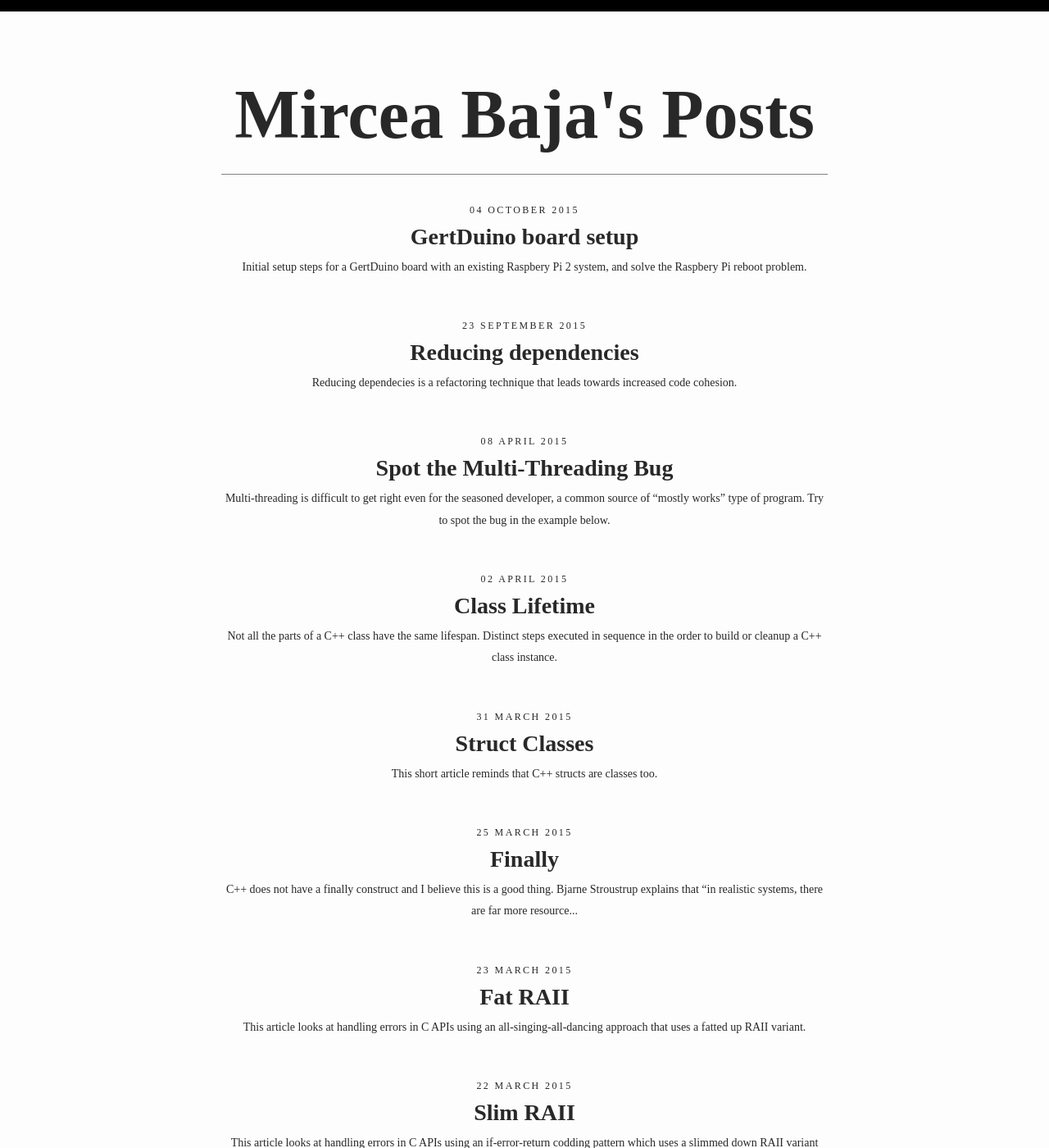
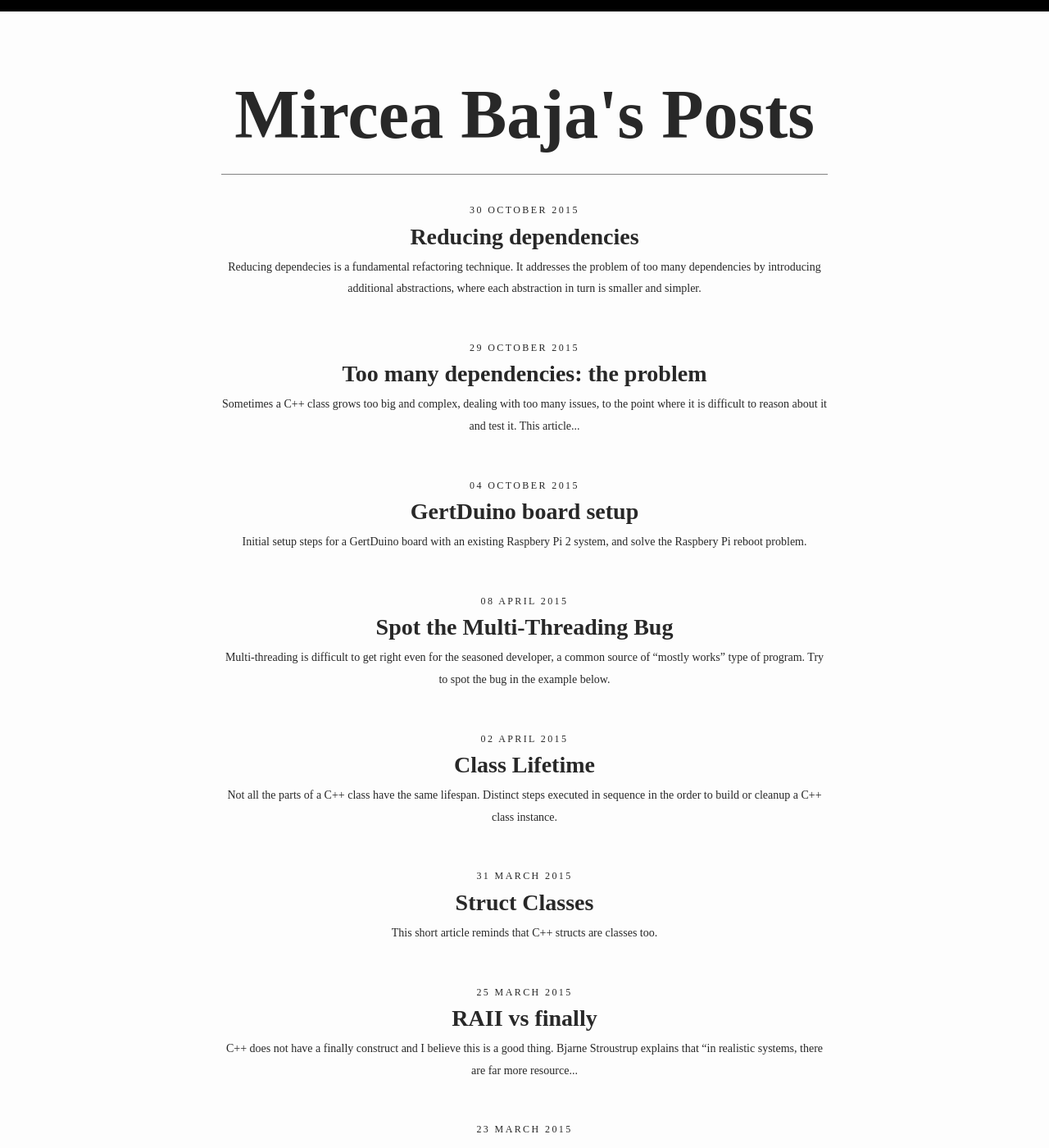
Before and after one commit to bajamircea/bajamircea.github.io, a Jekyll site: the page built from index.html, in a window 1280 px wide and 1400 px high. Shown: the whole window at 82% size. Built offline with Jekyll 4.4.1, drawn with Linux system fonts in a browser that asks for light colours; nearby versions of some CDN libraries; the list of posts is cut into pages by our own code; part of the change alters nothing that is shown.

Commit message:
Split dependecy article

```diff
--- a/_posts/2015-03-25-finally.markdown
+++ b/_posts/2015-03-25-finally.markdown
@@ -1,6 +1,6 @@
 ---
 layout: post
-title: 'Finally'
+title: 'RAII vs finally'
 categories: coding cpp
 ---
 
--- a/_posts/2015-09-23-dependency-reduction.markdown
+++ /dev/null
@@ -1,211 +0,0 @@
----
-layout: post
-title: 'Reducing dependencies'
-categories: coding cpp
----
-
-Reducing dependecies is a refactoring technique that leads towards increased
-code cohesion.
-
-
-# Description
-
-Say we have a C++ program that deals with objects in room. Here's how a
-fictional `room` class might look like:
-
-### room.h (initial)
-{% highlight c++ linenos %}
-#include "hinge.h"
-#include "knob.h"
-#include "display.h"
-#include "remote.h"
-
-class room
-{
-  hinge hinge_;
-  knob knob_;
-  display display_;
-  remote remote_;
-
-public:
-  void chillax();
-
-private:
-  void open_door();
-  void start_tv();
-};
-{% endhighlight %}
-
-### room.cpp (initial)
-{% highlight c++ linenos %}
-#include "room.h"
-
-void room::chillax() {
-  open_door();
-  start_tv();
-};
-
-void room::open_door() {
-  knob_.turn();
-  knob_.push();
-  hinge_.screech();
-  knob_.release();
-}
-
-void room::start_tv() {
-  display_.plug_in();
-  remote_.press_button();
-}
-{% endhighlight %}
-
-I've tried to ilustate that the `room` class seems to micromanage two sets of
-objects: one belonging to a `door` and another set belonging to a `tv`.  Here's
-how the code above would look like when refactored to reduce the number of
-dependencies:
-
-### door.h (new)
-{% highlight c++ linenos %}
-#include "hinge.h"
-#include "knob.h"
-
-class door
-{
-  hinge hinge_;
-  knob knob_;
-
-public:
-  void open();
-};
-{% endhighlight %}
-
-### door.cpp (new)
-{% highlight c++ linenos %}
-#include "door.h"
-
-void door::open() {
-  knob_.turn();
-  knob_.push();
-  hinge_.screech();
-  knob_.release();
-}
-{% endhighlight %}
-
-### tv.h (new)
-{% highlight c++ linenos %}
-#include "display.h"
-#include "remote.h"
-
-class tv
-{
-  display display_;
-  remote remote_;
-
-public:
-  void start();
-};
-{% endhighlight %}
-
-### tv.cpp (new)
-{% highlight c++ linenos %}
-#include "tv.h"
-
-void tv::start() {
-  display_.plug_in();
-  remote_.press_button();
-}
-{% endhighlight %}
-
-### room.h (refactored)
-{% highlight c++ linenos %}
-#include "door.h"
-#include "tv.h"
-
-class room
-{
-  door door_;
-  tv tv_;
-
-public:
-  void chillax();
-};
-{% endhighlight %}
-
-### room.cpp (refactored)
-{% highlight c++ linenos %}
-#include "room.h"
-
-void room::chillax() {
-  door_.open();
-  tv_.start();
-};
-{% endhighlight %}
-
-
-# Smells
-
-Was it worth it? In the fictional example above, probably not: the original
-class was quite small to start with. Let's go through a few
-smells (indications that something is wrong) requiring this kind of refactoring
-to reduce dependencies.
-
-One indication is a large number of `#include` directives. In general a file
-including more than about half a dozen other files indicates that it's content
-tries to link too many things together at the same time. Examples of exceptions are:
-
-- `<windows.h>` would include lots of other headers. Changing that is might not
-  be feasible for backward compatibilty reasons.
-- Some entry point of the application where many objects are linked together.
-- Would not count something like `<boost/noncopyable.hpp>
-- Would count a sequence including `<vector>`, `<set>`, `<map>` and
-  `<algorithm>` like one (it's using some standard containers)
-
-Linked to the above, another indication is a large number of member variables.
-
-Large files. For me above 500 lines is becomming large. One example exception
-is very simple, very low complexity code (e.g. some giant switch maping a enum to
-strings).
-
-Groupings of member functions and/or variables. E.g. in the initial code above
-the knob, the handler and open_door are codewise grouped together.
-
-Another smell are classes called `SomethingManager`, `SomethingAgent` or
-similar. They are symptoms of antropomorphic design (to cover in a following
-post) resulting in classes doing all the things related to whatever `Something`
-is.
-
-The smells above are not constraint to C++. Instead of `#include' read
-`require` for Ruby, or `import` for Java and the arguments are pretty much the
-same.
-
-
-# Obstacles
-
-Here are some obstacles on reducing the dependencies of unit of code.
-
-Inertia. People just don't want to change habits. The two responses you get are
-on the lines of:
-
-- "That's how we've written code since forever."
-- "I like to see all my code together, to be able to see what it's doing.". In
-  all fairness there some point to the last comment, it's all an act of
-  balancing and taste.
-
-The second obstacle is legacy code where concerns are mixed so it's not easy to
-identify islands of functionality that could be separated.
-
-The last obstacle is naming. In the initial example I used objects from the
-physical world. It was easy to identify that the knob and hinge belong to the
-door. We have words for this. For some problem domains, e.g. networking, again
-we have words, we know what sockets, addresses, buffers etc. mean.
-
-But in practice it's difficult to find good names for some new problem domain.
-The risk is that thare are too many classes named
-like`SomeClassThatHoldsThoseOtherTwoThingsTogether` that are not going to make
-instant sense to another developer. I find that pairing helps here. If you can
-find a name that at least the pair of you agree then there is chance is a OK
-name.
-
-# Conclusion
-
-Learning the technique of reducing dependencies is one of the tools that, if
-applied correctly, can result in a system that's easier to test and maintain.
--- /dev/null
+++ b/_posts/2015-10-29-dependency-problem.markdown
@@ -0,0 +1,128 @@
+---
+layout: post
+title: 'Too many dependencies: the problem'
+categories: coding cpp
+---
+
+Sometimes a C++ class grows too big and complex, dealing with too many issues,
+to the point where it is difficult to reason about it and test it. This article
+describes the problem.
+
+# The problem
+
+The generic issue is lack of clear, single, focused responsibility for a C++
+class. Let's go through a few smells (indications that something is wrong) requiring
+refactoring to reduce dependencies.
+
+Large files. For me a source file above 500 lines is becoming large. One
+example exception is very simple, very low complexity code (e.g. some giant
+switch maping an enum to strings).
+
+Another smell is a large number of member variables in a class, with no (or
+very loose) relationship to each other.
+
+Another smell are classes called `SomethingManager`, `SomethingAgent` or
+similar that grew over time to contain all the code related to whatever
+`Something` is. They are symptoms of antropomorphic design (to cover in a following
+post).
+
+Related to the above is a large number of `#include` directives required to
+support the amount of functionality in the class. In general a file including
+more than about half a dozen other files indicates that it's content tries to
+link too many things together at the same time. Examples of exceptions are:
+
+- Some entry point of the application where many objects are just linked
+  together.
+- Would not count basic utilities like `<boost/noncopyable.hpp>`.
+- Would count a sequence including `<vector>`, `<set>`, `<map>` and
+  `<algorithm>` like one (it's using some standard containers).
+- Some API header like `<windows.h>` would include lots of other headers.
+  Changing that might not be feasible for backward compatibilty reasons.
+
+Sometimes one can identify a group of member variables, that are used together
+in code, that are very loosely coupled with other groups of member variables of
+the same class.
+
+# Sample problem code
+
+Say we have a C++ program that deals with objects in a house. The entry point
+is a function called `chillax`. It performs the actions of a person that
+finishes a cup of tea, and then leaves the kitchen to go into the living room
+to watch TV. Between the rooms there is a door with knobs and a hinge that
+screeches. The TV is unplugged and has a remote.
+
+Here's how a fictional `house` class might look like:
+
+### house.h
+{% highlight c++ linenos %}
+#include "tea.h"
+#include "cup.h"
+#include "hinge.h"
+#include "knob.h"
+#include "display.h"
+#include "remote.h"
+
+class house
+{
+public:
+  void chillax();
+
+private:
+  void open_door();
+  void close_door();
+
+private:
+  tea tea_;
+  cup cup_;
+  hinge hinge_;
+  knob knob1_;
+  knob knob2_;
+  display display_;
+  remote remote_;
+};
+{% endhighlight %}
+
+### house.cpp
+{% highlight c++ linenos %}
+#include "house.h"
+
+void house::chillax() {
+  tea_.drink();
+  cup_.rinse();
+
+  open_door();
+  close_door();
+
+  // switch TV on
+  display_.plug_in();
+  remote_.press_button();
+}
+
+void house::open_door() {
+  knob1_.turn();
+  knob1_.push();
+  hinge_.screech();
+  knob1_.release();
+}
+
+void house::close_door() {
+  knob2_.turn();
+  knob2_.push();
+  hinge_.screech();
+  knob2_.release();
+}
+{% endhighlight %}
+
+The class above is to a certain degree counterfeit because and its dependencies
+have already been abstracted into separate classes in order to keep the example
+short. Imagine an order of magnitude more code, members and includes.
+
+
+# Conclusion
+
+The smells above are not constraint to C++. Instead of `#include` read
+`require` for Ruby, or `import` for Java and the arguments are pretty much the
+same.
+
+Also one can apply the same logic outside classes e.g.: a program might perform
+unrelated actions depending on its command line arguments.
--- /dev/null
+++ b/_posts/2015-10-30-dependency-reduction.markdown
@@ -0,0 +1,186 @@
+---
+layout: post
+title: 'Reducing dependencies'
+categories: coding cpp
+---
+
+Reducing dependecies is a fundamental refactoring technique. It addresses the
+problem of too many dependencies by introducing additional abstractions, where
+each abstraction in turn is smaller and simpler.
+
+
+# Introduction
+
+The `home` class from the [the previous article][dependency-problem] depends on
+several other contributors to do it's `chillax` job: the `tea` and `cup`, the
+`knob`s and `hinge`, the `display` and `remote`.
+
+The refactoring below will increase the number of classes. New classes are
+introduced to capture abstractions like `cuppa`, `door` and `tv`. Each of theese classes
+has fewer dependencies.
+
+
+# Code
+
+### house.h
+{% highlight c++ linenos %}
+#include "cuppa.h"
+#include "door.h"
+#include "tv.h"
+
+class house
+{
+public:
+  void chillax();
+
+private:
+  cuppa cuppa_;
+  door door_;
+  tv tv_;
+};
+{% endhighlight %}
+
+### house.cpp
+{% highlight c++ linenos %}
+#include "house.h"
+
+void house::chillax() {
+  cuppa_.finish();
+
+  door_.open();
+  door_.close();
+
+  tv_.switch_on();
+}
+{% endhighlight %}
+
+### cuppa.h
+{% highlight c++ linenos %}
+#include "cup.h"
+#include "tea.h"
+
+class cuppa
+{
+public:
+  void finish();
+
+private:
+  tea tea_;
+  cup cup_;
+};
+{% endhighlight %}
+
+### cuppa.cpp
+{% highlight c++ linenos %}
+#include "cuppa.h"
+
+void cuppa::finish() {
+  tea_.drink();
+  cup_.rinse();
+}
+{% endhighlight %}
+
+### door.h
+{% highlight c++ linenos %}
+#include "hinge.h"
+#include "knob.h"
+
+class door
+{
+public:
+  void open();
+  void close();
+
+private:
+  hinge hinge_;
+  knob knob1_;
+  knob knob2_;
+};
+{% endhighlight %}
+
+### door.cpp
+{% highlight c++ linenos %}
+#include "door.h"
+
+void door::open() {
+  knob1_.turn();
+  knob1_.push();
+  hinge_.screech();
+  knob1_.release();
+}
+
+void door::close() {
+  knob2_.turn();
+  knob2_.push();
+  hinge_.screech();
+  knob2_.release();
+}
+{% endhighlight %}
+
+### tv.h
+{% highlight c++ linenos %}
+#include "display.h"
+#include "remote.h"
+
+class tv
+{
+public:
+  void switch_on();
+
+private:
+  display display_;
+  remote remote_;
+};
+{% endhighlight %}
+
+### tv.cpp
+{% highlight c++ linenos %}
+#include "tv.h"
+
+void tv::switch_on() {
+  display_.plug_in();
+  remote_.press_button();
+}
+{% endhighlight %}
+
+The refactoring took us from 52 lines of code in 2 files to 89 lines of code in
+8 files.
+
+# Obstacles
+
+Here are some obstacles on reducing the dependencies.
+
+Knowledge. First of all is the knowledge that it can be done and how it can be
+done. This article tries to help with that.
+
+Inertia. People just don't want to change habits. The two responses you get are
+on the lines of:
+
+- "That's how we've written code since forever."
+- "I like to see all my code together, to be able to see what it's doing.". In
+  all fairness there some point to the last comment, it's all an act of
+  balancing and taste.
+
+The third obstacle is legacy code where concerns are mixed so it's not easy to
+identify islands of functionality that could be separated.
+
+The last obstacle is naming. In the initial example I used objects from the
+physical world. It was easy to identify that the knob and hinge belong to the
+door. We have words for this. For some problem domains, e.g. networking, again
+we have words, we know what sockets, addresses, buffers etc. mean.
+
+But in practice it's difficult to find good names for some new problem domain.
+The risk is that thare are too many classes named
+like`SomeClassThatHoldsThoseOtherTwoThingsTogether` that are not going to make
+instant sense to another developer. I find that pairing and iteration helps
+here. If you can find a name that at least the pair of you agree then there is
+chance is a OK name.
+
+
+# Conclusion
+
+Learning the technique of reducing dependencies is one of the tools that, if
+applied correctly, can result in a system that's easier to test and maintain.
+
+
+[dependency-problem]:    {% post_url 2015-10-29-dependency-problem %}
```
